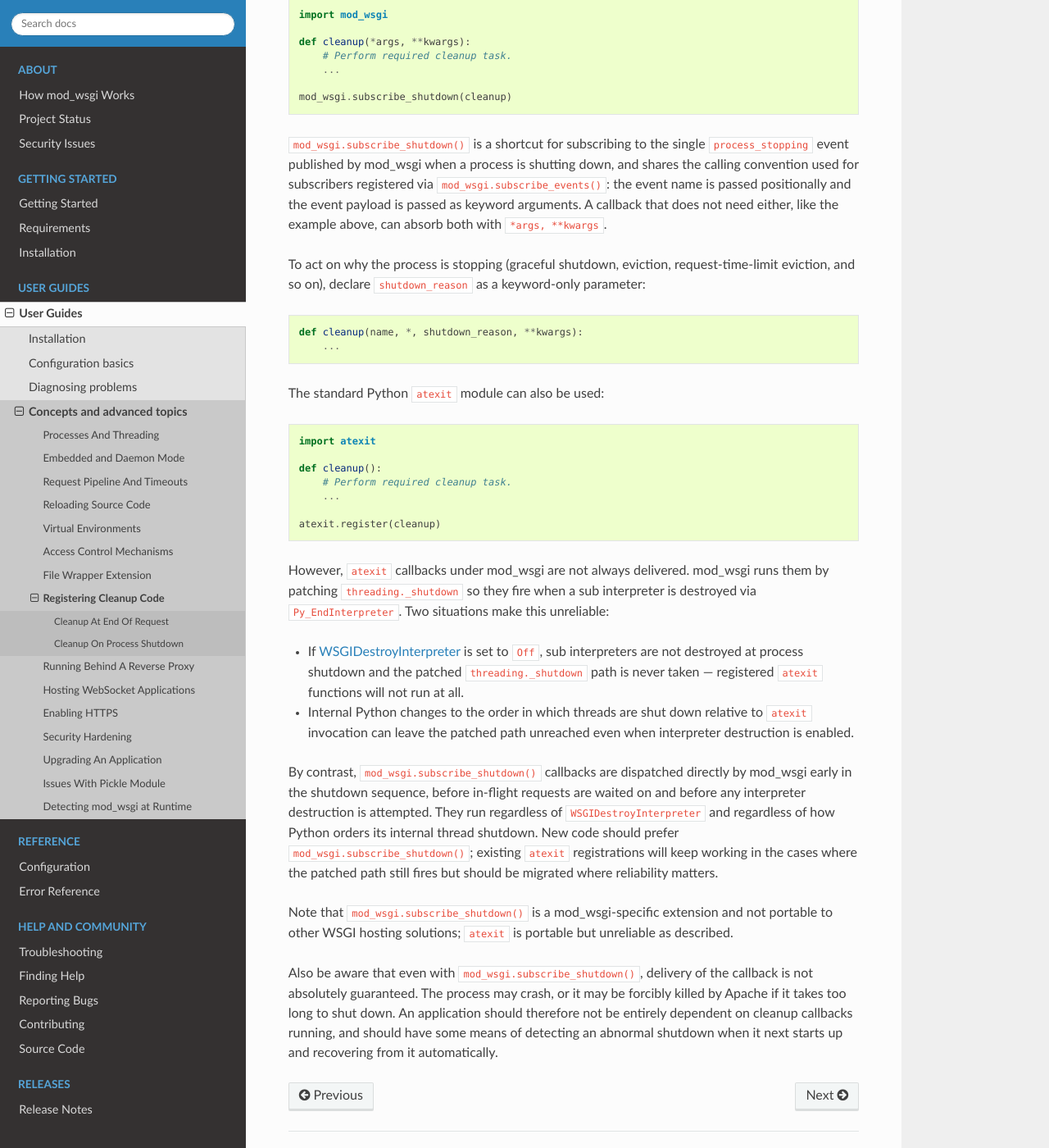
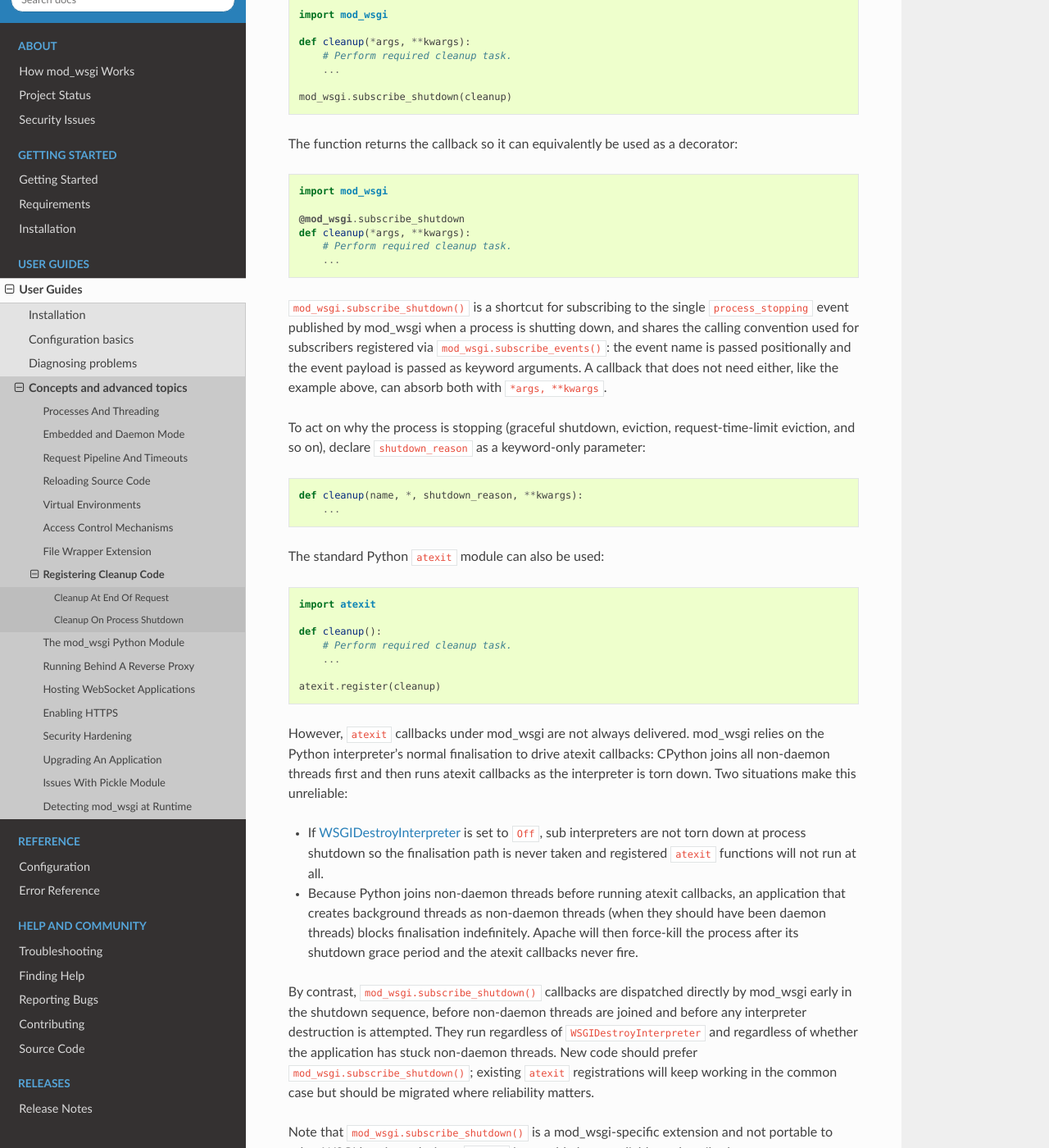
Before and after one commit to GrahamDumpleton/mod_wsgi, a Sphinx documentation site: the page built from docs/user-guides/registering-cleanup-code.rst, in a window 1280 px wide and 1400 px high, scrolled down 2410 px. Shown: the whole window at 82% size. Built offline with Sphinx 7.4.7 and the Read the Docs theme 3.1.0, drawn with Linux system fonts in a browser that asks for light colours.

Commit message:
Add mod_wsgi Python module reference page and make event subscription functions usable as decorators.
The new page (docs/user-guides/mod-wsgi-python-module.rst) is a
reference for the mod_wsgi module surface: attributes, event
subscription, events, per-request state, metrics, types, and the
mod_wsgi.* WSGI environ keys. subscribe_events and subscribe_shutdown
now return the registered callback so they can be used as decorators.
registering-cleanup-code.rst is refreshed to drop the obsolete
threading._shutdown-patching description (mod_wsgi relies on Python's
native sub-interpreter atexit handling instead) and to show the
decorator form alongside the function-call form.

```diff
--- a/docs/user-guides.rst
+++ b/docs/user-guides.rst
@@ -54,6 +54,7 @@
    user-guides/access-control-mechanisms
    user-guides/file-wrapper-extension
    user-guides/registering-cleanup-code
+   user-guides/mod-wsgi-python-module
    user-guides/running-behind-a-reverse-proxy
    user-guides/hosting-websocket-applications
    user-guides/enabling-https
--- a/docs/user-guides/registering-cleanup-code.rst
+++ b/docs/user-guides/registering-cleanup-code.rst
@@ -127,6 +127,16 @@
 
     mod_wsgi.subscribe_shutdown(cleanup)
 
+The function returns the callback so it can equivalently be used
+as a decorator::
+
+    import mod_wsgi
+
+    @mod_wsgi.subscribe_shutdown
+    def cleanup(*args, **kwargs):
+        # Perform required cleanup task.
+        ...
+
 ``mod_wsgi.subscribe_shutdown()`` is a shortcut for subscribing to
 the single ``process_stopping`` event published by mod_wsgi when a
 process is shutting down, and shares the calling convention used
@@ -153,28 +163,32 @@
     atexit.register(cleanup)
 
 However, ``atexit`` callbacks under mod_wsgi are not always
-delivered. mod_wsgi runs them by patching ``threading._shutdown`` so
-they fire when a sub interpreter is destroyed via
-``Py_EndInterpreter``. Two situations make this unreliable:
+delivered. mod_wsgi relies on the Python interpreter's normal
+finalisation to drive atexit callbacks: CPython joins all
+non-daemon threads first and then runs atexit callbacks as the
+interpreter is torn down. Two situations make this unreliable:
 
 * If
   :doc:`../configuration-directives/WSGIDestroyInterpreter`
-  is set to ``Off``, sub interpreters are not destroyed at process
-  shutdown and the patched ``threading._shutdown`` path is never
-  taken — registered ``atexit`` functions will not run at all.
-* Internal Python changes to the order in which threads are shut
-  down relative to ``atexit`` invocation can leave the patched
-  path unreached even when interpreter destruction is enabled.
+  is set to ``Off``, sub interpreters are not torn down at process
+  shutdown so the finalisation path is never taken and registered
+  ``atexit`` functions will not run at all.
+* Because Python joins non-daemon threads before running atexit
+  callbacks, an application that creates background threads as
+  non-daemon threads (when they should have been daemon threads)
+  blocks finalisation indefinitely. Apache will then force-kill
+  the process after its shutdown grace period and the atexit
+  callbacks never fire.
 
 By contrast, ``mod_wsgi.subscribe_shutdown()`` callbacks are
 dispatched directly by mod_wsgi early in the shutdown sequence,
-before in-flight requests are waited on and before any interpreter
+before non-daemon threads are joined and before any interpreter
 destruction is attempted. They run regardless of
-``WSGIDestroyInterpreter`` and regardless of how Python orders its
-internal thread shutdown. New code should prefer
+``WSGIDestroyInterpreter`` and regardless of whether the
+application has stuck non-daemon threads. New code should prefer
 ``mod_wsgi.subscribe_shutdown()``; existing ``atexit`` registrations
-will keep working in the cases where the patched path still fires
-but should be migrated where reliability matters.
+will keep working in the common case but should be migrated where
+reliability matters.
 
 Note that ``mod_wsgi.subscribe_shutdown()`` is a mod_wsgi-specific
 extension and not portable to other WSGI hosting solutions; ``atexit``
```
Also changed, not shown: docs/user-guides/mod-wsgi-python-module.rst (added, +300 -0 lines), 1 other file.
